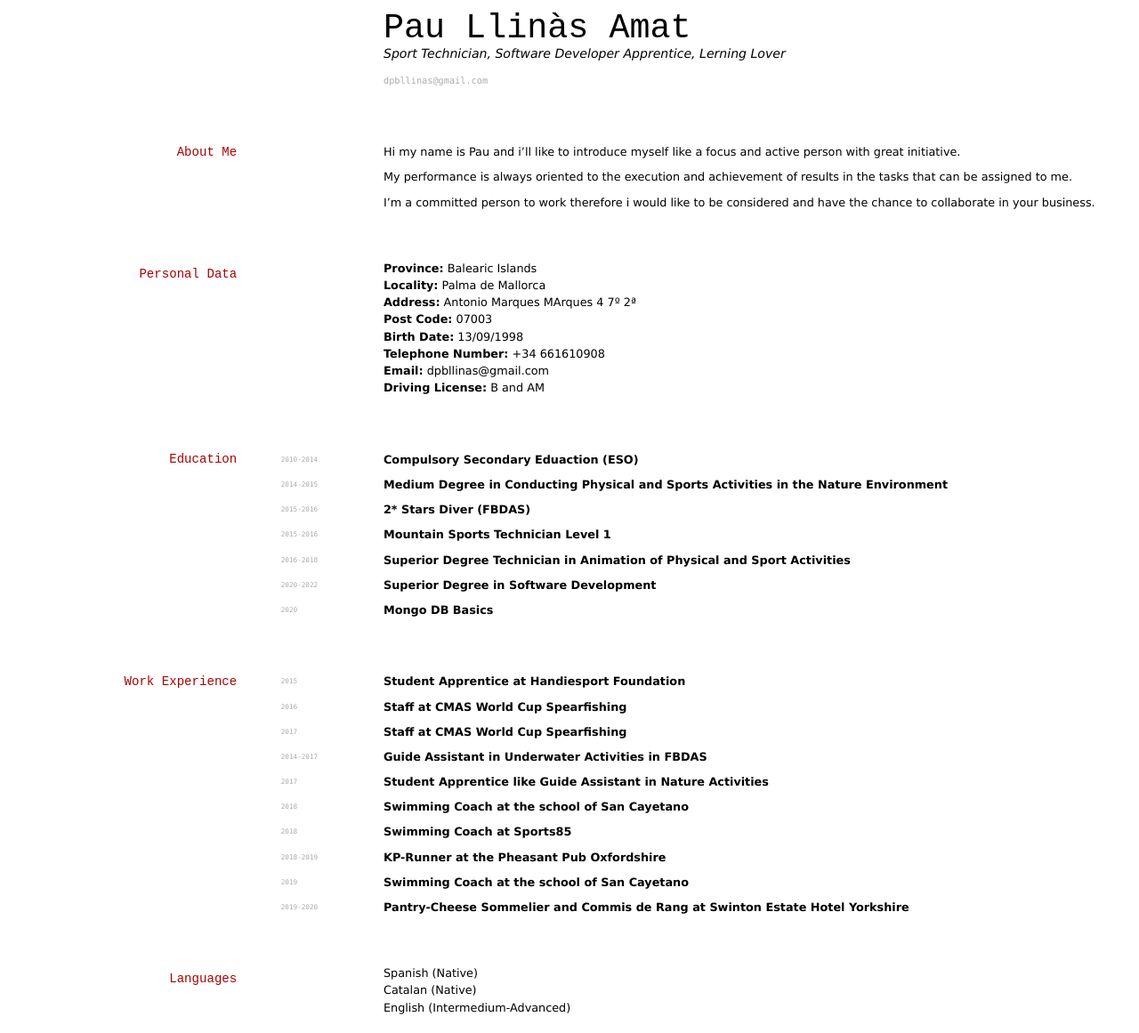
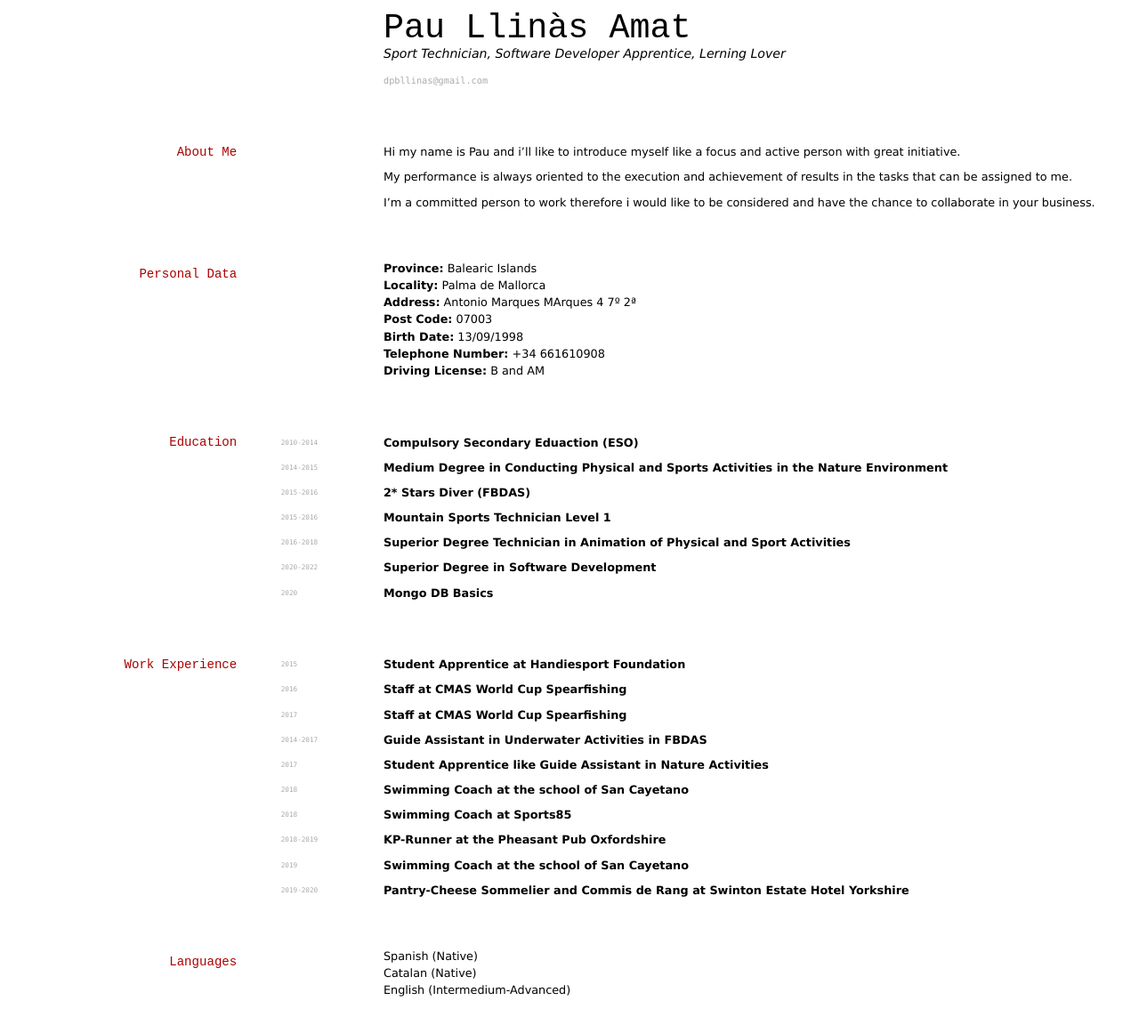
Before and after one commit to pau13-loop/CV, a Jekyll site: the page built from index.md, in a window 1280 px wide. Shown: the whole page at 89% size. Built offline with Jekyll 4.4.1, drawn with Linux system fonts in a browser that asks for light colours.

Commit message:
Update index.md

```diff
--- a/index.md
+++ b/index.md
@@ -25,7 +25,6 @@ I'm a committed person to work therefore i would like to be considered and have
 * __Post Code:__ 07003
 *  __Birth Date:__ 13/09/1998
 *  __Telephone Number:__ +34 661610908
-*  __Email:__ dpbllinas@gmail.com
 *  __Driving License:__ B and AM
 
 
```
